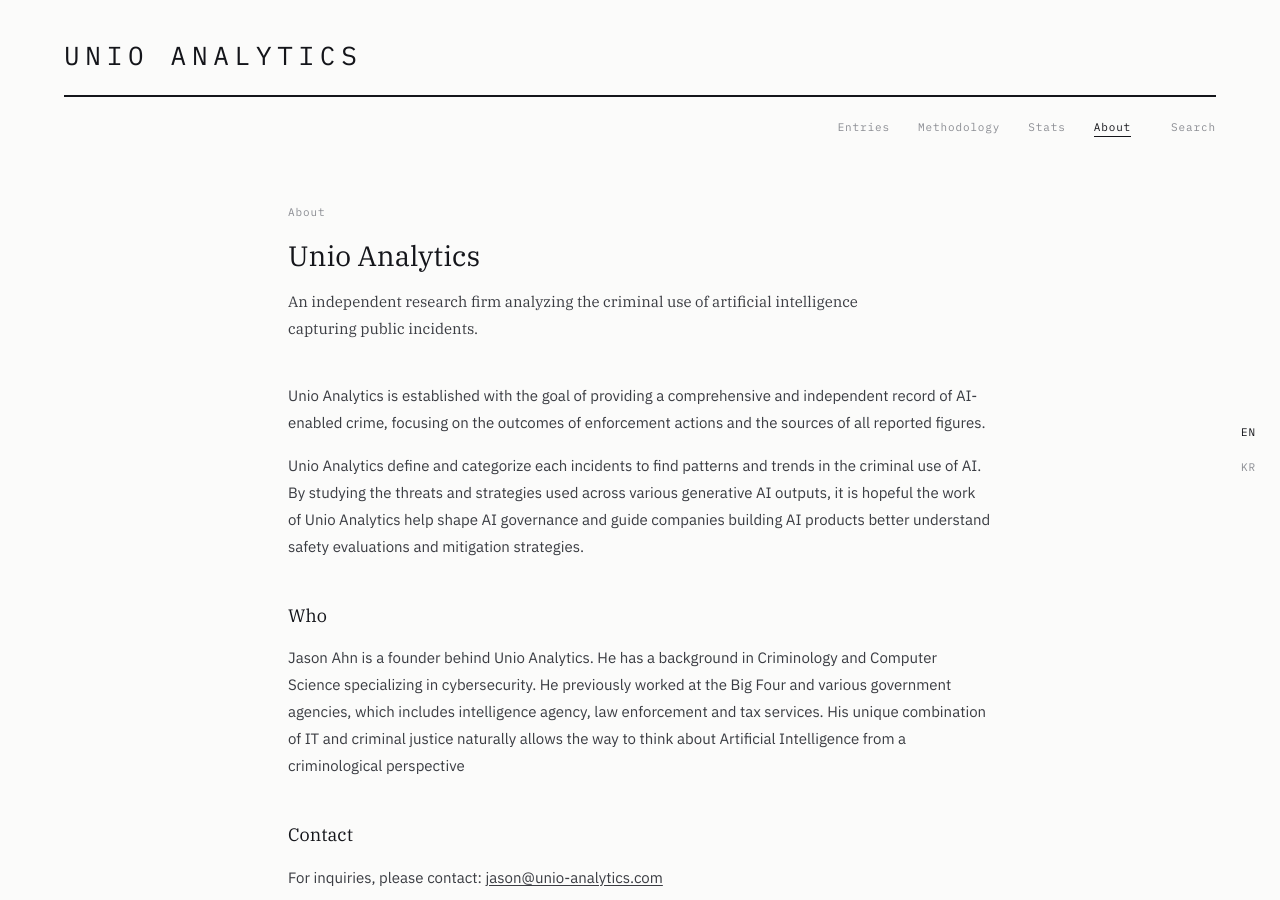
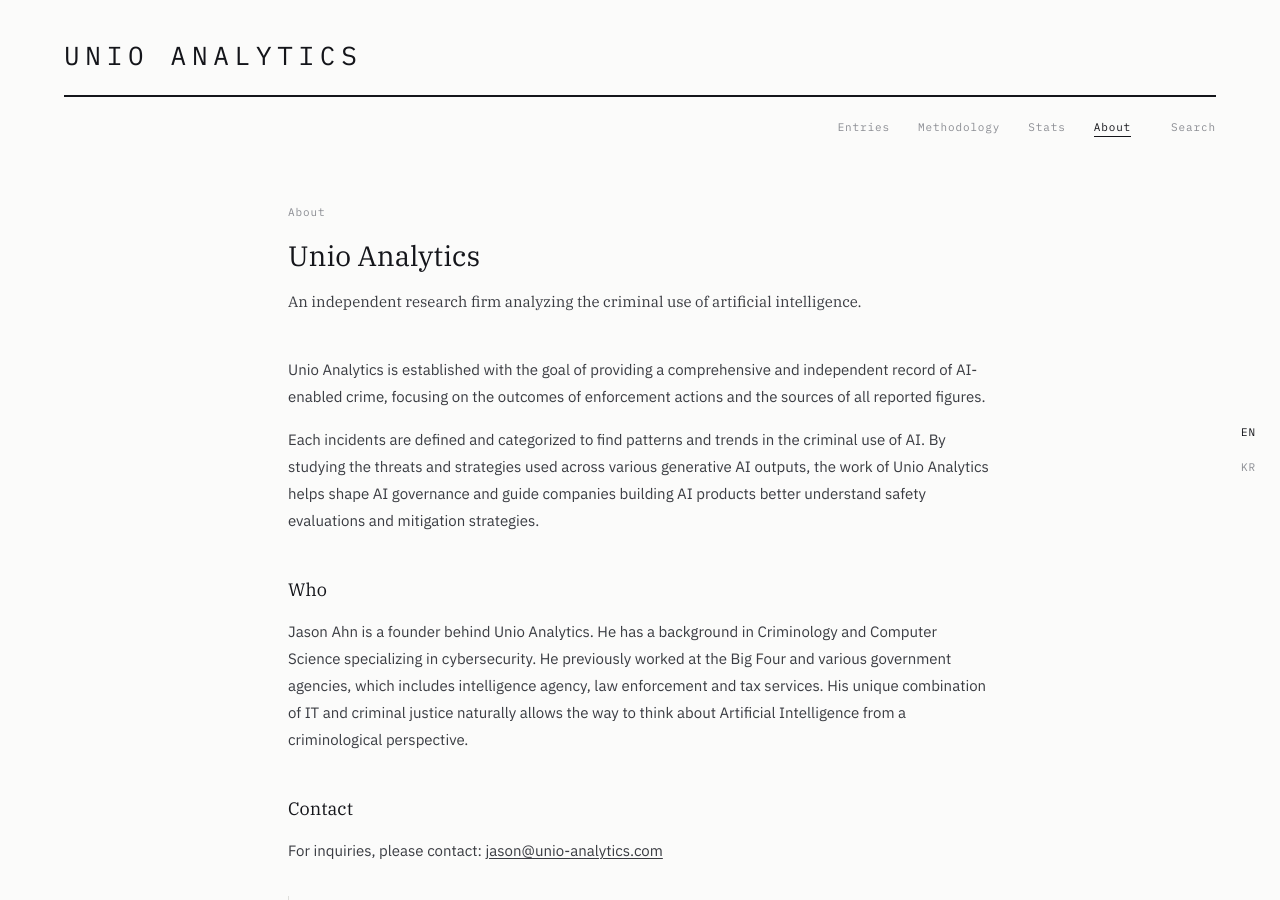
Before and after one commit to maestro-hong/maestro-hong.github.io, a Jekyll site: the page built from about.html, in a window 1280 px wide and 900 px high. Built offline with Jekyll 4.4.1, drawn with Linux system fonts in a browser that asks for light colours.

Commit message:
Update info3

```diff
--- a/about.html
+++ b/about.html
@@ -8,18 +8,18 @@ description: Unio Analytics is an independent research record of AI-enabled crim
 <div class="wrap page">
   <p class="page__label">About</p>
   <h1 class="page__title">Unio Analytics</h1>
-  <p class="page__sub">An independent research firm analyzing the criminal use of artificial intelligence capturing public incidents.</p>
+  <p class="page__sub">An independent research firm analyzing the criminal use of artificial intelligence.</p>
 
   <div class="prose">
     <p>Unio Analytics is established with the goal of providing a comprehensive and independent record of AI-enabled crime, focusing on the outcomes of enforcement actions and the sources of all reported figures.</p>
 
-    <p>Unio Analytics define and categorize each incidents to find patterns and trends in the criminal use of AI. By studying the threats and strategies used across various generative AI outputs,
-    it is hopeful the work of Unio Analytics help shape AI governance and guide companies building AI products better understand safety evaluations and mitigation strategies.</p>
+    <p>Each incidents are defined and categorized to find patterns and trends in the criminal use of AI. By studying the threats and strategies used across various generative AI outputs,
+    the work of Unio Analytics helps shape AI governance and guide companies building AI products better understand safety evaluations and mitigation strategies.</p>
 
     <h2>Who</h2>
     <p>Jason Ahn is a founder behind Unio Analytics. He has a background in Criminology and Computer Science specializing in cybersecurity. He previously worked at the Big Four and various government agencies, which includes
 
-      intelligence agency, law enforcement and tax services. His unique combination of IT and criminal justice naturally allows the way to think about Artificial Intelligence from a criminological perspective </p>
+      intelligence agency, law enforcement and tax services. His unique combination of IT and criminal justice naturally allows the way to think about Artificial Intelligence from a criminological perspective. </p>
 
     <h2>Contact</h2>
     <p>For inquiries, please contact: <a href="mailto:{{ site.author.email }}">{{ site.author.email }}</a></p>
```
